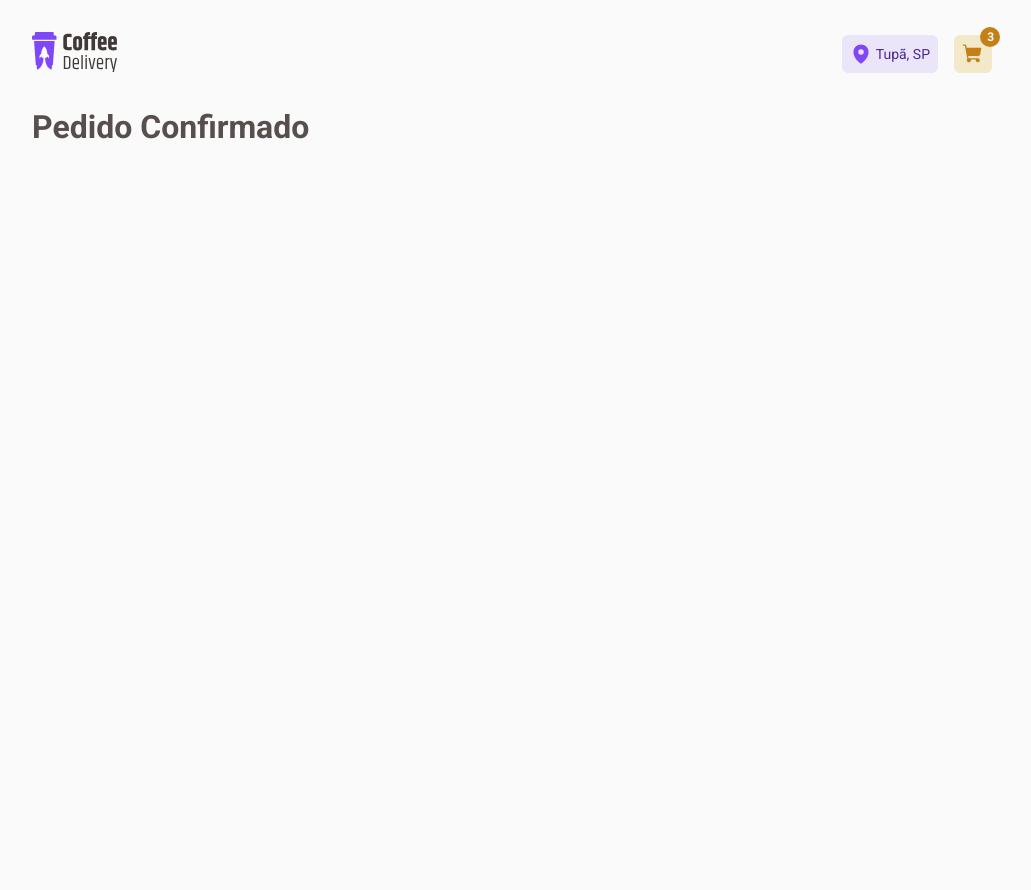
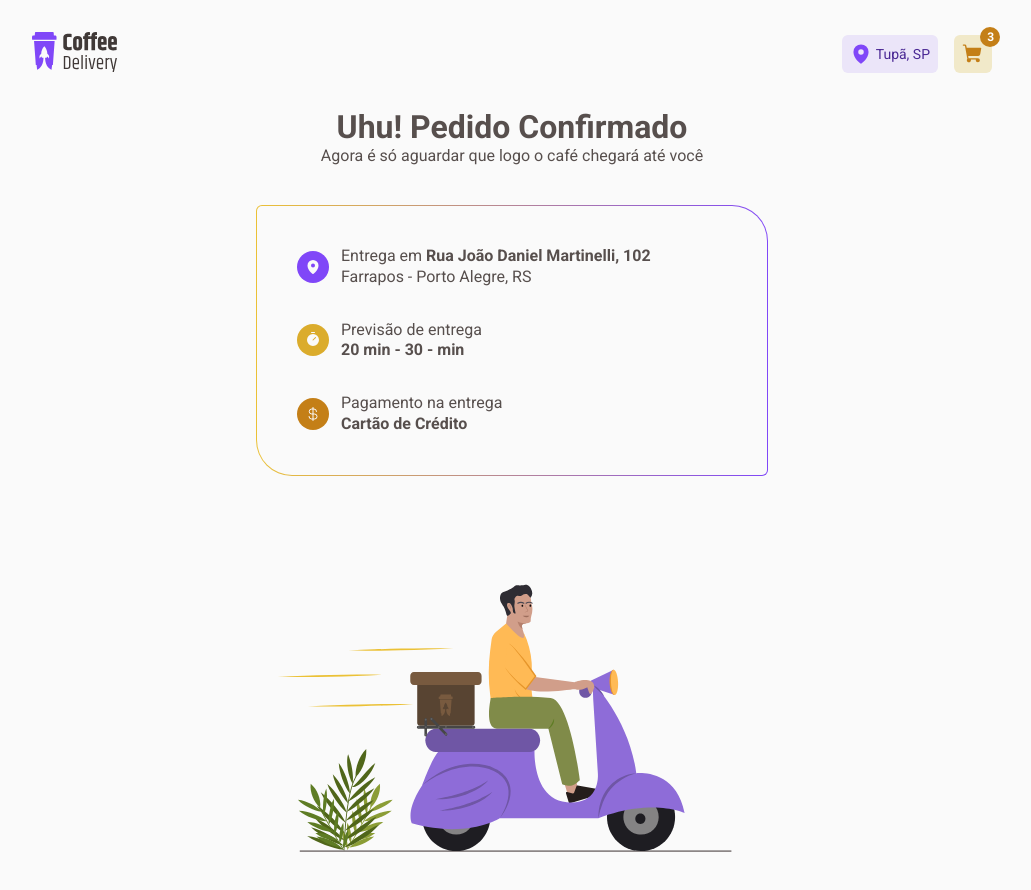
Before and after one commit to lucian-af/coffe-delivery, a React (Vite) app: page /success in a window 1280 px wide. Shown: the top 890 px of the page, without its empty margins (128-1159 px from the left). Before the commit the page ends 800 px from the top, so only its background shows below. Built offline with nearby package versions, Linux system fonts and the light colour scheme.

Commit message:
feat: criado layout da página de confirmação de pedido;

```diff
--- a/src/pages/Home/components/Divulgacao/styles.ts
+++ b/src/pages/Home/components/Divulgacao/styles.ts
@@ -2,6 +2,7 @@ import styled from "styled-components";
 
 export const DivulgacaoContainer = styled.section`
   display: flex;
+  justify-content: space-around;
   padding: 5.75rem 0;
 
   position: relative;
@@ -16,20 +17,8 @@ export const Filter = styled.div`
   position: absolute;
 
   background-image: linear-gradient(
-    240deg,
-    ${(props) => props.theme["purple-500"]},
-    ${(props) => props.theme["purple-500"]},
-    ${(props) => props.theme["purple-500"]},
+    to left,
     ${(props) => props.theme["orange-400"]},
-    ${(props) => props.theme["orange-400"]},
-    ${(props) => props.theme["purple-500"]},
-    ${(props) => props.theme["purple-500"]},
-    ${(props) => props.theme["purple-500"]},
-    ${(props) => props.theme["orange-400"]},
-    ${(props) => props.theme["orange-400"]},
-    ${(props) => props.theme["orange-400"]},
-    ${(props) => props.theme["purple-500"]},
-    ${(props) => props.theme["purple-500"]},
     ${(props) => props.theme["purple-500"]}
   );
 
--- a/src/pages/Home/styles.ts
+++ b/src/pages/Home/styles.ts
@@ -3,7 +3,6 @@ import styled from "styled-components";
 export const HomeContainer = styled.main`
   display: flex;
   flex-direction: column;
-  user-select: none;
 
   @media only screen and (max-width: 599px) {
     padding: 0;
--- a/src/pages/PedidoConfirmado/index.tsx
+++ b/src/pages/PedidoConfirmado/index.tsx
@@ -1,9 +1,48 @@
-import { Container } from "./styles";
+import { CurrencyDollar, MapPin, Timer } from "phosphor-react";
+import { Container, Info, Section } from "./styles";
+import BannerPedidoConfirmado from "../../assets/pedido_confirmado.svg";
 
 export function PedidoConfirmado() {
+  // TODO: usar context para mostrar dados endereço e formaPagamento
   return (
     <Container>
-      <h1>Pedido Confirmado</h1>
+      <h1>Uhu! Pedido Confirmado</h1>
+      <span>Agora é só aguardar que logo o café chegará até você</span>
+
+      <main>
+        <Section>
+          <Info backgroundIcon="purple-500">
+            <span>
+              <MapPin size={16} weight="fill" />
+            </span>
+            <div>
+              <p>
+                Entrega em <strong>Rua João Daniel Martinelli, 102</strong>
+              </p>
+              <p>Farrapos - Porto Alegre, RS</p>
+            </div>
+          </Info>
+          <Info backgroundIcon="orange-500">
+            <span>
+              <Timer size={16} weight="fill" />
+            </span>
+            <div>
+              <p>Previsão de entrega</p>
+              <strong>20 min - 30 - min</strong>
+            </div>
+          </Info>
+          <Info backgroundIcon="orange-700">
+            <span>
+              <CurrencyDollar size={16} />
+            </span>
+            <div>
+              <p>Pagamento na entrega</p>
+              <strong>Cartão de Crédito</strong>
+            </div>
+          </Info>
+        </Section>
+        <img src={BannerPedidoConfirmado} alt="" />
+      </main>
     </Container>
   );
 }
--- a/src/pages/PedidoConfirmado/styles.ts
+++ b/src/pages/PedidoConfirmado/styles.ts
@@ -1,3 +1,80 @@
 import styled from "styled-components";
 
-export const Container = styled.div``;
+export const Container = styled.div`
+  display: flex;
+  flex-direction: column;
+
+  main {
+    display: flex;
+    justify-content: space-between;
+    align-items: center;
+    margin-top: 2.5rem;
+  }
+
+  @media only screen and (min-width: 299px) and (max-width: 1280px) {
+    main {
+      flex-direction: column;
+      gap: 6rem;
+      width: 100%;
+    }
+    align-items: center;
+  }
+`;
+
+export const Section = styled.section`
+  display: flex;
+  flex-direction: column;
+
+  background: linear-gradient(
+        ${(props) => props.theme["white-100"]},
+        ${(props) => props.theme["white-100"]}
+      )
+      padding-box,
+    linear-gradient(
+        to right,
+        ${(props) => props.theme["orange-400"]},
+        ${(props) => props.theme["purple-500"]}
+      )
+      border-box;
+  border-radius: 6px 36px;
+  border: 1px solid transparent;
+
+  padding: 2.5rem;
+  gap: 2rem;
+
+  width: 100%;
+  max-width: 32rem;
+`;
+
+const COLORS = {
+  "purple-500": "purple-500",
+  "orange-500": "orange-500",
+  "orange-700": "orange-700",
+} as const;
+
+type InfoProps = {
+  backgroundIcon: keyof typeof COLORS;
+};
+
+export const Info = styled.div<InfoProps>`
+  display: flex;
+  align-items: center;
+  gap: 0.75rem;
+
+  font-size: ${(props) => props.theme["font-16"]};
+  line-height: 1.3;
+  color: ${(props) => props.theme["brown-500"]};
+
+  span {
+    background: ${(props) => props.theme[COLORS[props.backgroundIcon]]};
+    color: ${(props) => props.theme["white-100"]};
+
+    border-radius: 50%;
+    width: 32px;
+    height: 32px;
+
+    display: flex;
+    justify-content: center;
+    align-items: center;
+  }
+`;
--- a/src/styles/global.ts
+++ b/src/styles/global.ts
@@ -5,6 +5,8 @@ export const GlobalStyle = createGlobalStyle`
     margin: 0;
     padding: 0;
     box-sizing: border-box;
+
+    user-select: none;
   }
 
   &:focus {
```
Also changed, not shown: src/assets/pedido_confirmado.svg (added).
